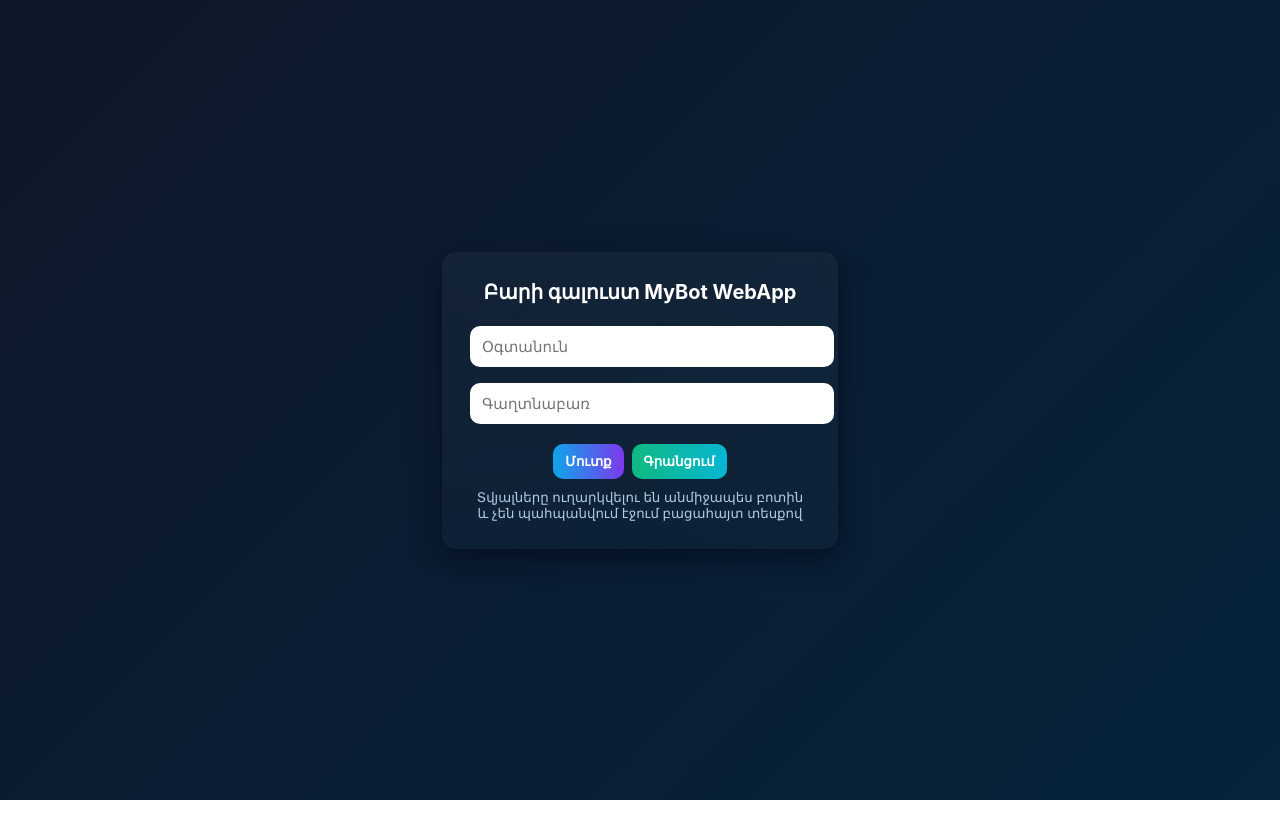
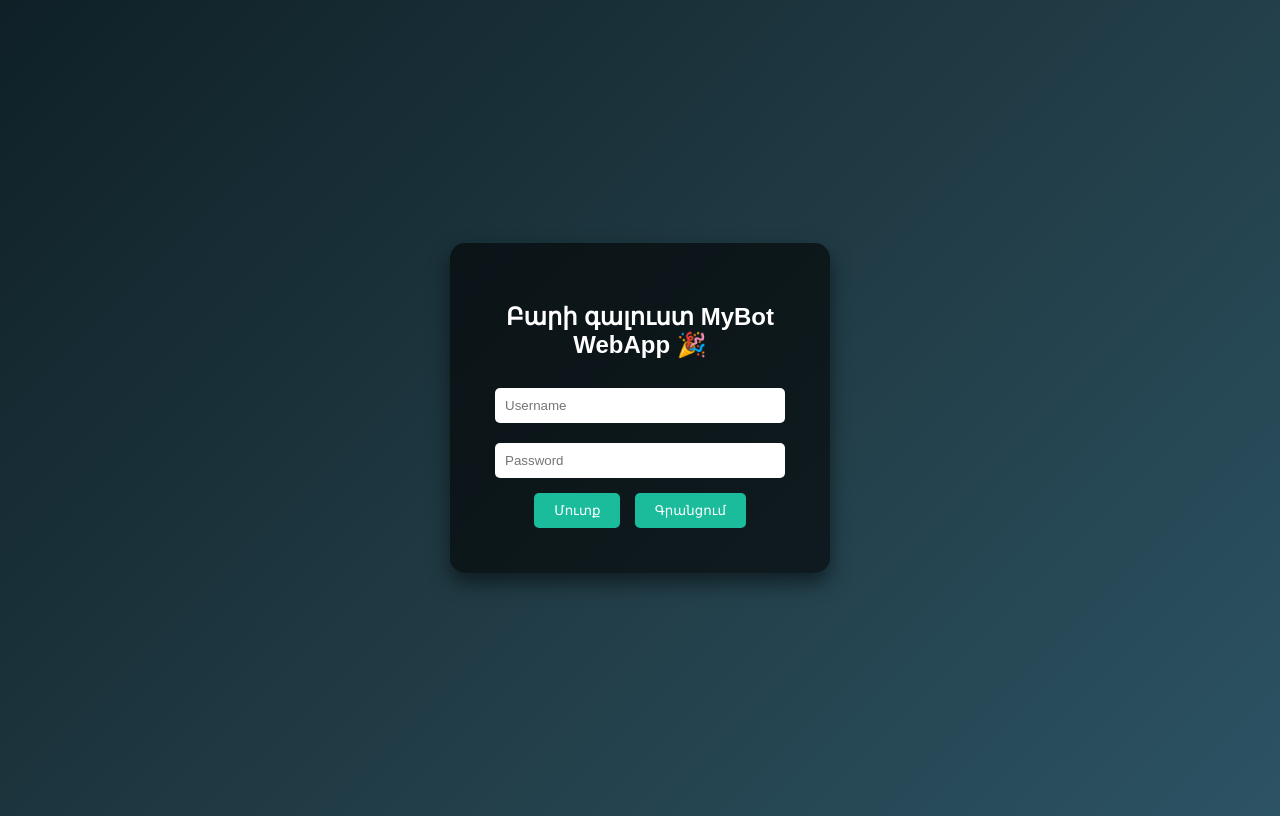
Before and after one commit to Garegin845/web_my, a plain HTML site: page index.html in a window 1280 px wide. Drawn offline with Linux system fonts and the light colour scheme.

Commit message:
Update index.html

```diff
--- a/index.html
+++ b/index.html
@@ -1,63 +1,72 @@
 <!DOCTYPE html>
 <html lang="hy">
 <head>
-  <meta charset="utf-8" />
-  <meta name="viewport" content="width=device-width,initial-scale=1" />
+<meta charset="UTF-8">
+<meta name="viewport" content="width=device-width, initial-scale=1.0">
 <title>MyBot WebApp</title>
 <style>
-    :root{--bg1:#0f172a;--bg2:#0ea5e9}
-    body{
-      margin:0;font-family:Inter,ui-sans-serif,system-ui,Arial;
-      background:linear-gradient(135deg,var(--bg1),#06243a);
-      color:#fff;display:flex;align-items:center;justify-content:center;height:100vh;
+body {
+    font-family: Arial, sans-serif;
+    background: linear-gradient(135deg, #0f2027, #203a43, #2c5364);
+    color: #fff;
+    display: flex;
+    justify-content: center;
+    align-items: center;
+    height: 100vh;
 }
-    .card{
-      width:340px;padding:28px;border-radius:14px;
-      background:linear-gradient(180deg,rgba(255,255,255,0.03),rgba(255,255,255,0.01));
-      box-shadow:0 10px 30px rgba(2,6,23,0.6);text-align:center;
+.container {
+    background: rgba(0,0,0,0.6);
+    padding: 40px;
+    border-radius: 15px;
+    text-align: center;
+    width: 300px;
+    box-shadow: 0 10px 20px rgba(0,0,0,0.5);
 }
-    h1{margin:0 0 14px;font-size:20px}
-    input{width:100%;padding:12px;border-radius:10px;border:none;margin:8px 0;font-size:15px}
-    .row{display:flex;gap:8px;justify-content:center}
-    button{
-      padding:10px 12px;border-radius:10px;border:none;font-weight:600;cursor:pointer;
-      transition:transform .18s,box-shadow .18s;
-      background:linear-gradient(90deg,var(--bg2),#7c3aed);color:#fff;
+input {
+    width: 90%;
+    padding: 10px;
+    margin: 10px 0;
+    border-radius: 5px;
+    border: none;
 }
-    button:hover{transform:translateY(-4px);box-shadow:0 10px 30px rgba(12,30,60,0.35)}
-    .btn-secondary{background:linear-gradient(90deg,#10b981,#06b6d4)}
-    small{opacity:.85;display:block;margin-top:10px;color:#cfe9ff}
+button {
+    padding: 10px 20px;
+    margin: 5px;
+    border-radius: 5px;
+    border: none;
+    background: #1abc9c;
+    color: #fff;
+    cursor: pointer;
+    transition: transform 0.2s;
+}
+button:hover {
+    transform: scale(1.1);
+}
 </style>
 </head>
 <body>
-  <div class="card" role="main">
-    <h1>Բարի գալուստ MyBot WebApp</h1>
-    <input id="username" type="text" placeholder="Օգտանուն" autocomplete="username" />
-    <input id="password" type="password" placeholder="Գաղտնաբառ" autocomplete="current-password" />
-    <div class="row" style="margin-top:12px">
-      <button onclick="onAction('login')">Մուտք</button>
-      <button class="btn-secondary" onclick="onAction('register')">Գրանցում</button>
-    </div>
-    <small>Տվյալները ուղարկվելու են անմիջապես բոտին և չեն պահպանվում էջում բացահայտ տեսքով</small>
+<div class="container">
+<h2>Բարի գալուստ MyBot WebApp 🎉</h2>
+<input type="text" id="username" placeholder="Username">
+<input type="password" id="password" placeholder="Password">
+<br>
+<button onclick="sendData('login')">Մուտք</button>
+<button onclick="sendData('register')">Գրանցում</button>
 </div>
 
-  <script src="https://telegram.org/js/telegram-web-app.js"></script>
 <script>
-    function onAction(action){
-      const username = document.getElementById("username").value.trim();
+const tg = window.Telegram.WebApp;
+
+function sendData(action) {
+    const username = document.getElementById("username").value;
     const password = document.getElementById("password").value;
-      if(!username || !password){ alert("Խնդրում եմ լրացրեք բոլոր դաշտերը"); return; }
 
-      const payload = { action, username, password };
+    if(!username || !password){
+        alert("❌ Պետք է լրացնես username և password");
+        return;
+    }
 
-      if(window.Telegram && Telegram.WebApp && Telegram.WebApp.sendData){
-        Telegram.WebApp.sendData(JSON.stringify(payload));
-        // optional: close webapp to show bot response faster
-        Telegram.WebApp.close();
-      } else {
-        // fallback for testing in browser (not in Telegram)
-        alert("Not opened inside Telegram WebApp. JSON:\n" + JSON.stringify(payload));
-      }
+    tg.sendData(JSON.stringify({action, username, password}));
 }
 </script>
 </body>
```
Lines whose indentation alone changed are shown as unchanged.
